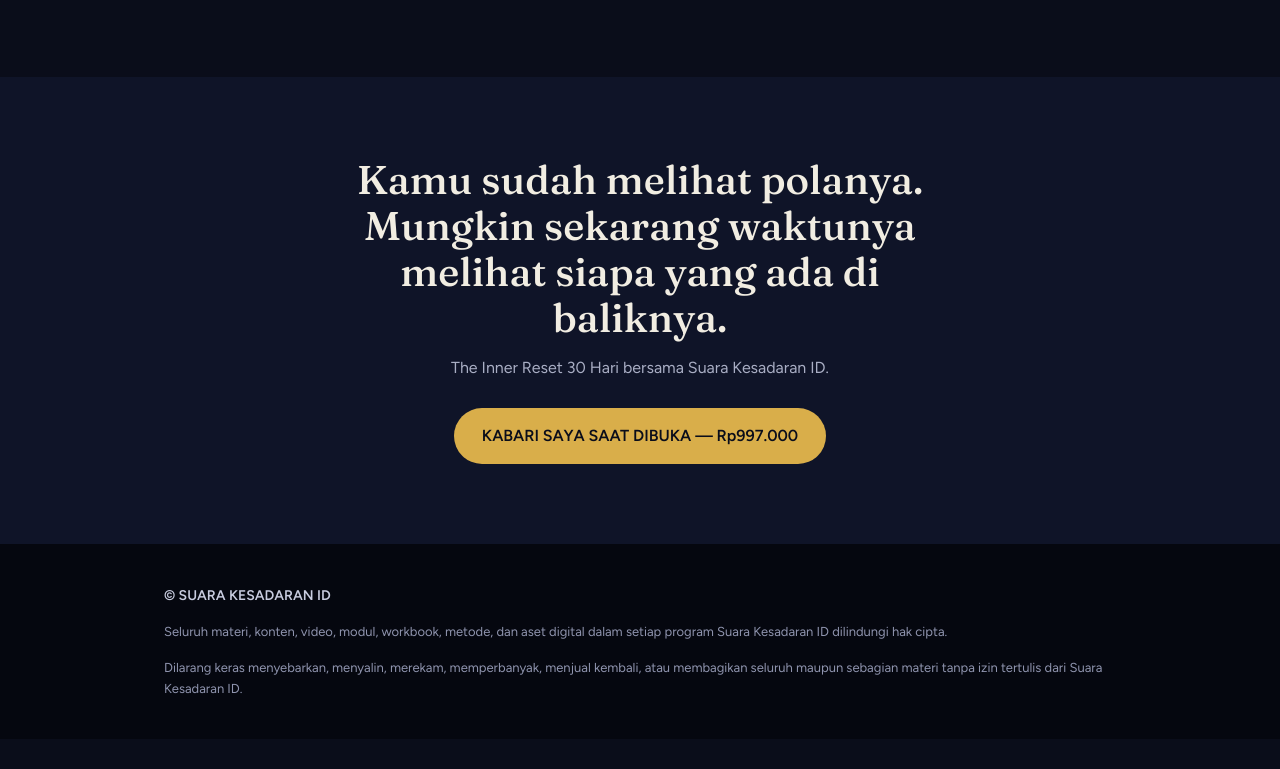
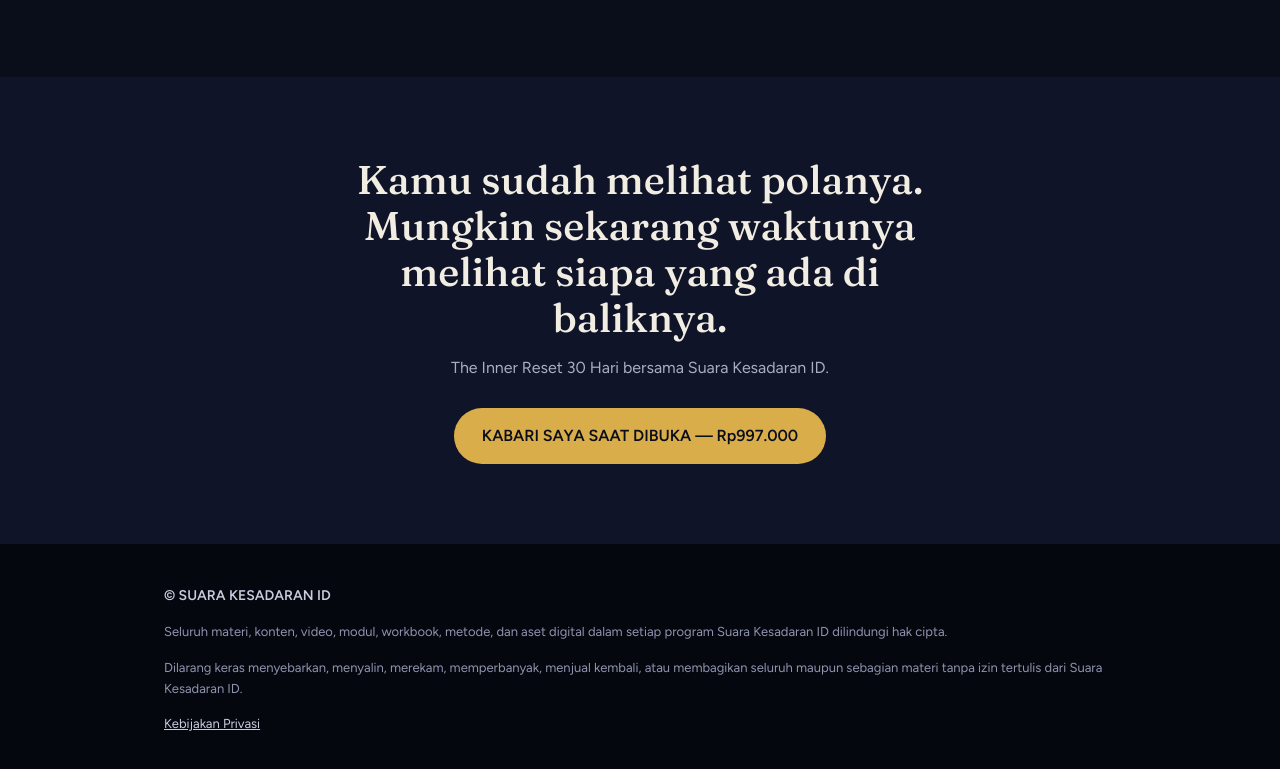
Before and after one commit to AlifAzzuhry-maker/The-Inner-Reset-30-Hari, a plain HTML site: page index.html in a window 1280 px wide. Shown: the part 8941-9710 px from the top of the page. Before the commit the page ends 9680 px from the top, so only its background shows below. Drawn offline with Linux system fonts and the light colour scheme.

Commit message:
Update index.html

```diff
--- a/index.html
+++ b/index.html
@@ -188,6 +188,7 @@
 <p style="color:#C9CDE0;font-size:14px"><strong>&copy; SUARA KESADARAN ID</strong></p>
 <p>Seluruh materi, konten, video, modul, workbook, metode, dan aset digital dalam setiap program Suara Kesadaran ID dilindungi hak cipta.</p>
 <p style="margin:0">Dilarang keras menyebarkan, menyalin, merekam, memperbanyak, menjual kembali, atau membagikan seluruh maupun sebagian materi tanpa izin tertulis dari Suara Kesadaran ID.</p>
+<p style="margin:14px 0 0"><a href="https://alifazzuhry-maker.github.io/Kebijakan-Privasi/" style="color:#C9CDE0">Kebijakan Privasi</a></p>
 </div></footer>
 
 <div class="st"><a class="btn" href="https://wa.me/6283134715814?text=Halo%20Admin%2C%20saya%20tertarik%20dengan%20The%20Inner%20Reset%2030%20Hari.%20Tolong%20kabari%20saya%20saat%20sudah%20dibuka." target="_blank" rel="noopener">KABARI SAYA SAAT DIBUKA &mdash; Rp997.000</a></div>
```
